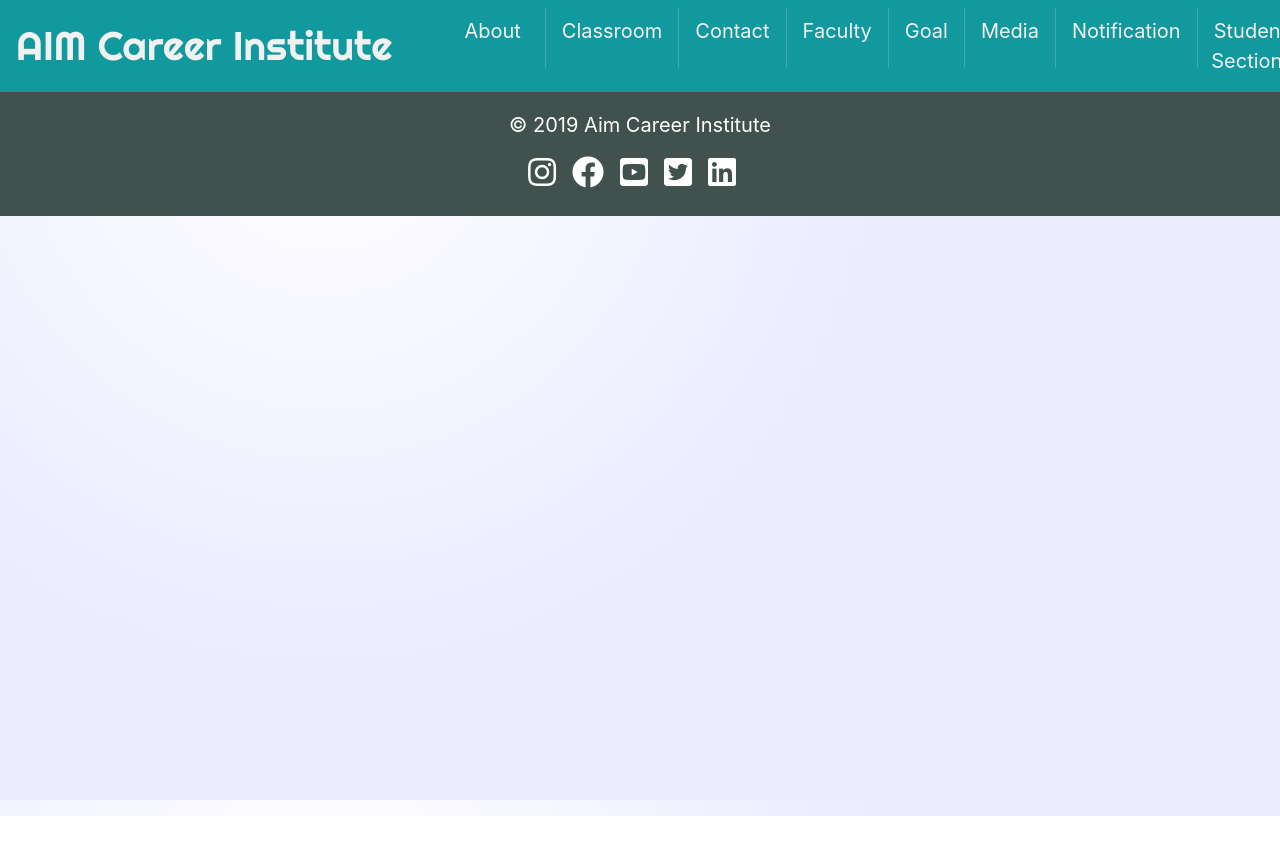
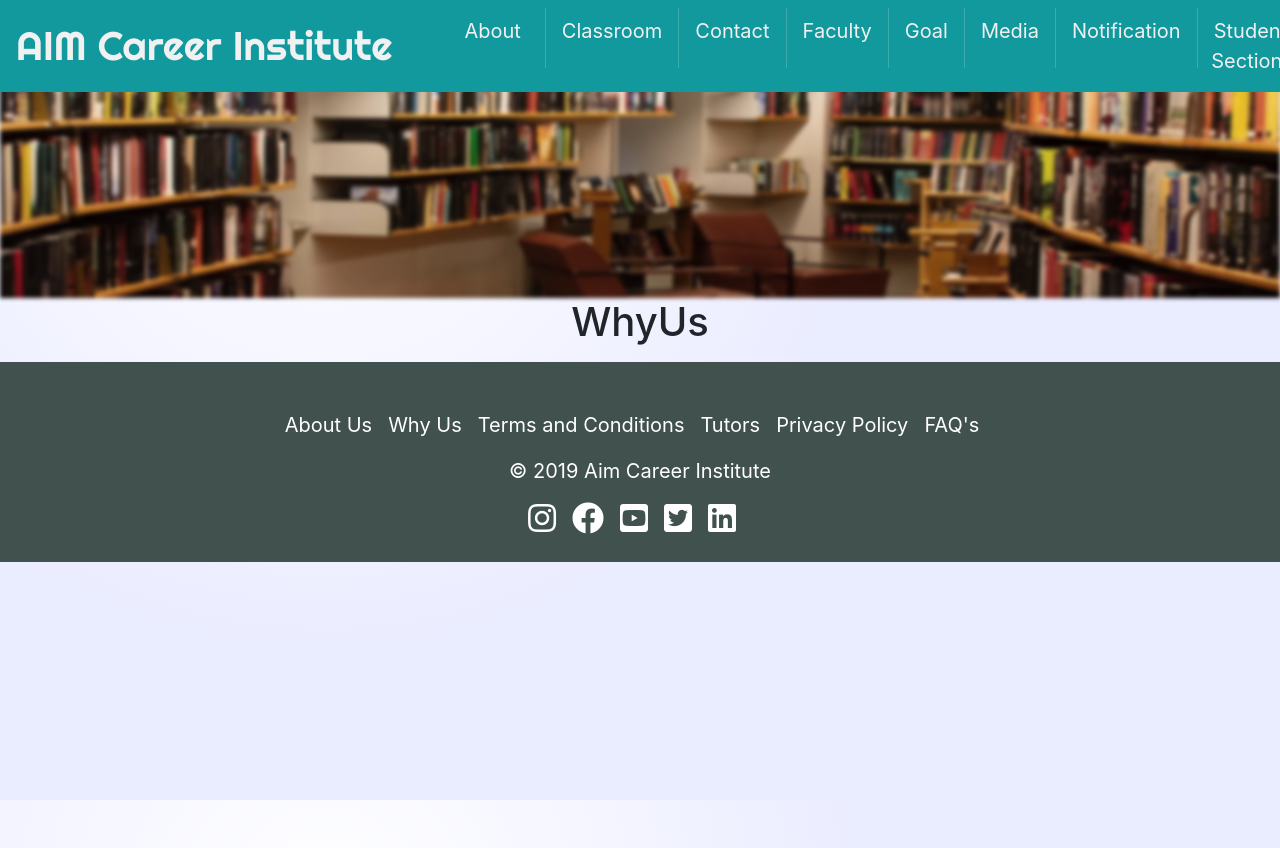
Before and after one commit to hemantkumar2/aim, a React (Create React App) app: page /why-us in a window 1280 px wide. Before the commit the page ends 816 px from the top, so only its background shows below. Built offline with nearby package versions, Linux system fonts and the light colour scheme.

Commit message:
added about-content at about page, new page added for terms, whyus, included why us in footer links,height of jumbotron reduced, imported why us and terms in layout

```diff
--- a/src/About.js
+++ b/src/About.js
@@ -1,11 +1,12 @@
 import React from 'react';
 import Jumbotron from './Components/Jumbotron'
+import AboutContent from './Components/AboutContent'
 
 const About = () => {
   return (
     <div>
       <Jumbotron />
-
+      <AboutContent />
       <h1>About</h1>
     </div>
   );
--- a/src/Components/Footer.js
+++ b/src/Components/Footer.js
@@ -9,7 +9,7 @@ const Footer = () => {
         <div className="col-12 ">
           <div className="container mt-5">
             <Link to='/about' className='mr-3 footer-content'>About Us</Link>
-            <Link to='/why_us' className='mr-3 footer-content'>Why Us</Link>
+            <Link to='/why-us' className='mr-3 footer-content'>Why Us</Link>
             <Link to='/terms' className='mr-3 footer-content'>Terms and Conditions</Link>
             <Link to='/tutors' className='mr-3 footer-content'>Tutors</Link>
             <Link to='/privacy' className='mr-3 footer-content'>Privacy Policy</Link>
--- a/src/Components/Header.css
+++ b/src/Components/Header.css
@@ -28,3 +28,7 @@
   height: 60px;
 
 }
+.top-info{
+  /* height: 30px; */
+  /* background: red; */
+}
--- a/src/Components/Header.js
+++ b/src/Components/Header.js
@@ -28,7 +28,7 @@ const Header = () => {
           </Nav>
         </Navbar.Collapse>
       </Navbar>
-    </div>
+    </div >
   );
 }
 
--- a/src/Components/Jumbotron.css
+++ b/src/Components/Jumbotron.css
@@ -4,8 +4,7 @@
   background-size:100%,100%;
 }
 .img-fluid{
-height: 300px;
+height: 250px;
 width: 100%;
 filter: blur(2px) grayscale(.2);
-
 }
--- a/src/Components/Jumbotron.js
+++ b/src/Components/Jumbotron.js
@@ -4,7 +4,7 @@ import './Jumbotron.css'
 const Jumbotron = () => {
   return (
     <div>
-      <div className=''>
+      <div className='mt-5'>
         <div className="jumbotron-fluid">
           <div className="full-width">
 
--- a/src/Components/Layout.js
+++ b/src/Components/Layout.js
@@ -11,7 +11,8 @@ import Classroom from '../Classroom'
 import StudentSection from '../StudentSection'
 import Notification from '../Notification'
 import Media from '../Media'
-import Jumbotron from '../Components/Jumbotron'
+import WhyUs from '../WhyUs'
+import Terms from '../Terms'
 
 const Layout = () => {
   return (
@@ -27,6 +28,8 @@ const Layout = () => {
         <Route exact path='/classroom' component={Classroom} />
         <Route exact path='/notification' component={Notification} />
         <Route exact path='/Media' component={Media} />
+        <Route exact path='/why-us' component={WhyUs} />
+        <Route exact path='/terms' components={Terms} />
       </Switch>
       <Footer />
     </div>
--- /dev/null
+++ b/src/Terms.js
@@ -0,0 +1,13 @@
+import React from 'react';
+import Jumbotron from './Components/Jumbotron'
+
+const Terms = () => {
+  return (
+    <div>
+      <Jumbotron />
+      <h1>Terms</h1>
+    </div>
+  );
+}
+
+export default Terms;
--- /dev/null
+++ b/src/WhyUs.js
@@ -0,0 +1,15 @@
+
+
+import React from 'react';
+import Jumbotron from './Components/Jumbotron';
+
+const WhyUs = () => {
+  return (
+    <div>
+      <Jumbotron />
+      <h1>WhyUs</h1>
+    </div>
+  );
+}
+
+export default WhyUs;
```
